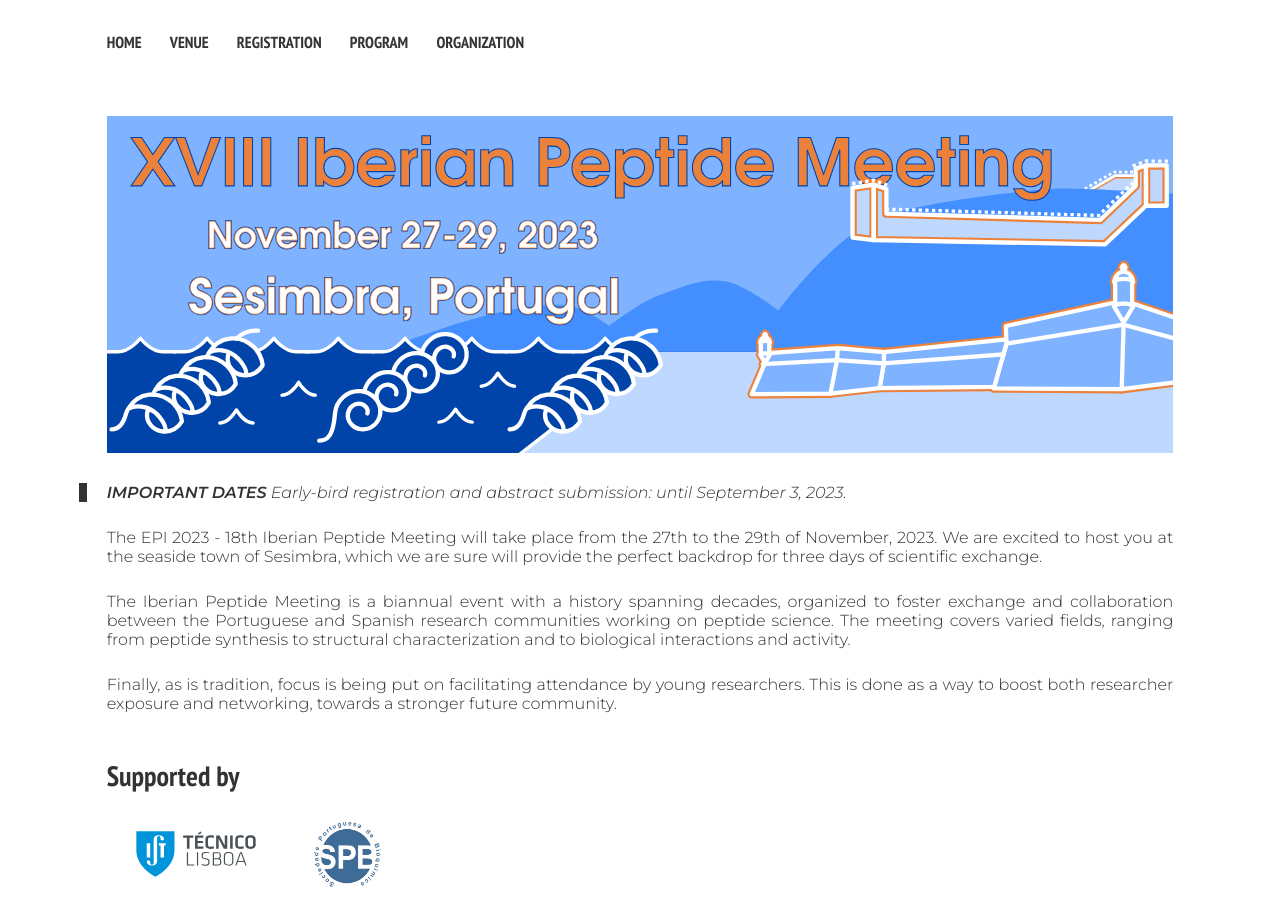
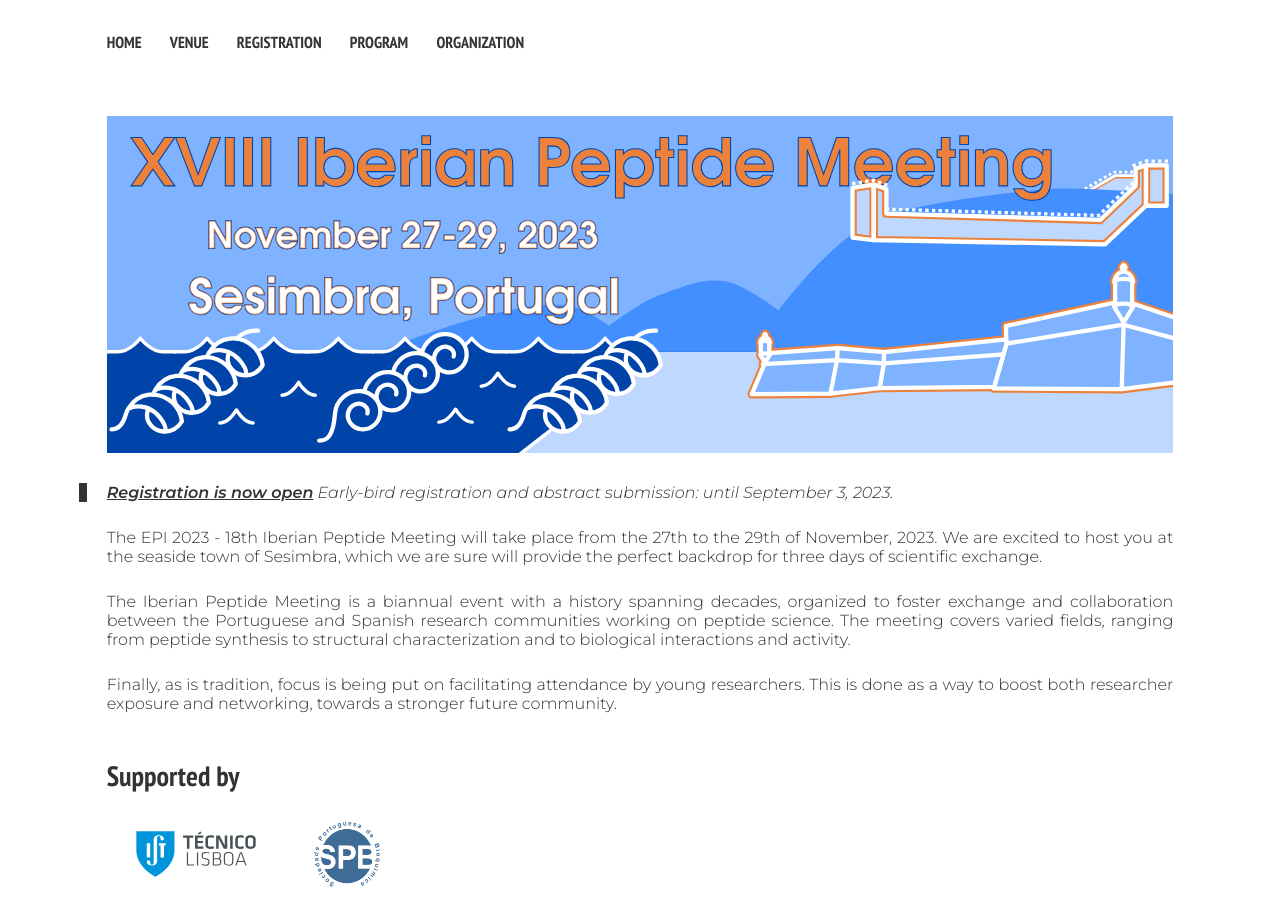
Before and after one commit to Iberian-Peptide-Meeting/XVIII, a Jekyll site: the page built from index.md, in a window 1280 px wide. Built offline with Jekyll 4.4.1, drawn with Linux system fonts in a browser that asks for light colours; nearby versions of some CDN libraries.

Commit message:
Highlight in main page

```diff
--- a/index.md
+++ b/index.md
@@ -5,7 +5,7 @@ image:
   feature: banner.svg
 ---
 
-> _**IMPORTANT DATES**_
+> [_**Registration is now open**_](/XVIII/registration)
 > Early-bird registration and abstract submission: until September 3, 2023.
 
 The EPI 2023 - 18th Iberian Peptide Meeting will take place from the 27th to the 29th of
```
